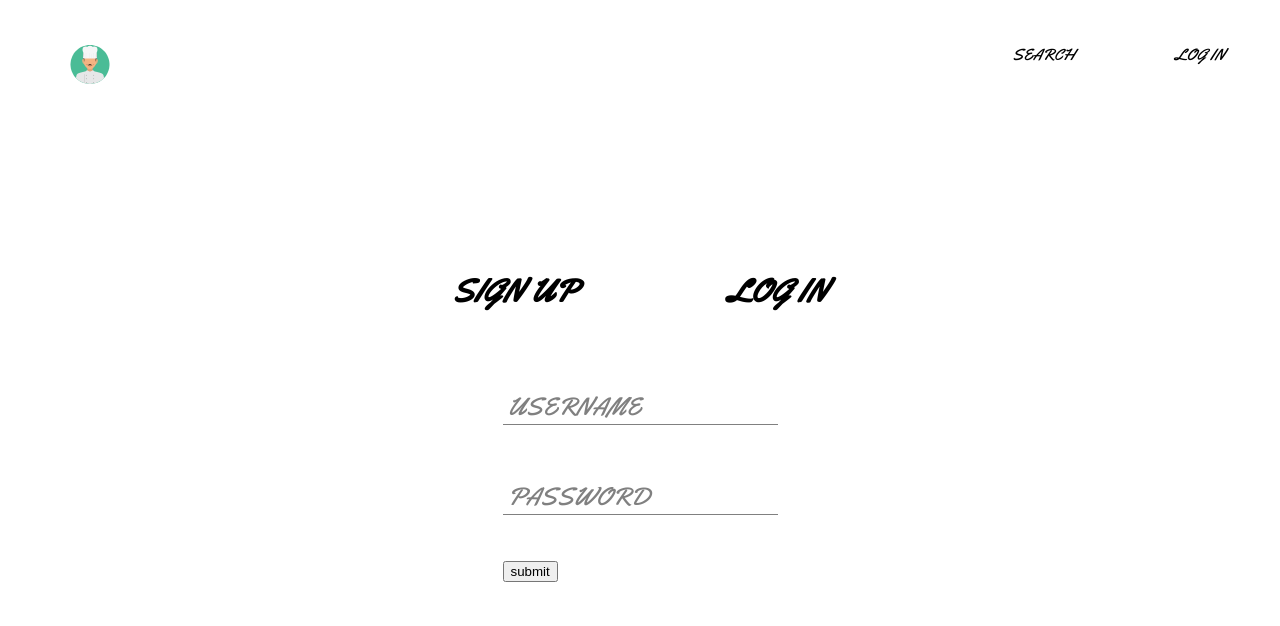
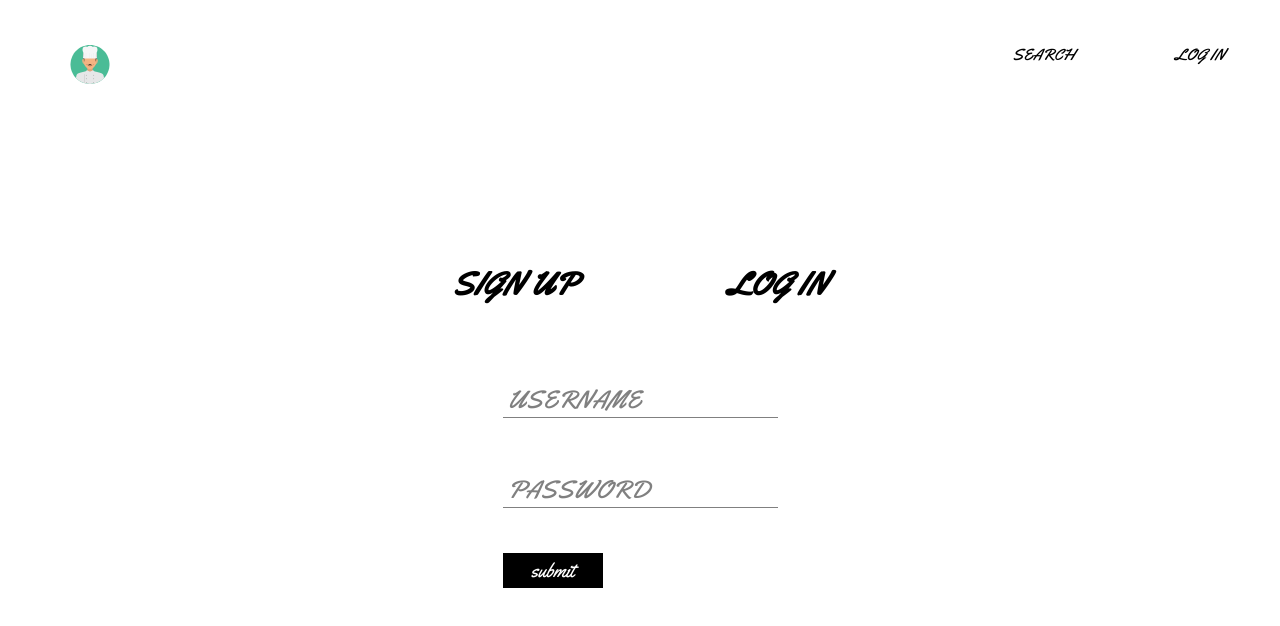
Before and after one commit to DeveloperIsh1179/ts-recipe-app, a React (Create React App) app: page /auth in a window 1280 px wide. Both pictures are taken after a click on the element "SIGN UP". Shown: the top 626 px of the page. Built offline with nearby package versions, Linux system fonts and the light colour scheme; what amazon-cognito-identity-js would draw is missing.

Commit message:
refactored button to be customizable

```diff
--- a/src/components/button/button.component.tsx
+++ b/src/components/button/button.component.tsx
@@ -0,0 +1,20 @@
+import { RefObject } from 'react';
+import { StyledButton } from './button.styles';
+
+type ButtonName = {
+  name: string;
+  type: 'submit' | 'reset' | 'button';
+};
+
+function Button(props: ButtonName): JSX.Element {
+  const { name, type } = props;
+  return (
+    <div>
+      <StyledButton type={type}>
+        {name}
+      </StyledButton>
+    </div>
+  );
+}
+
+export default Button;
--- a/src/components/button/button.styles.tsx
+++ b/src/components/button/button.styles.tsx
@@ -0,0 +1,11 @@
+import styled from 'styled-components';
+
+export const StyledButton = styled.button`
+width: 100px;
+height: 35px;
+border: none;
+color: white;
+font-family: 'Yellowtail', cursive;
+font-size: 20px;
+background-color: black;
+`;
--- a/src/components/sign-in-form/sign-in-form.component.tsx
+++ b/src/components/sign-in-form/sign-in-form.component.tsx
@@ -2,6 +2,7 @@ import {
   useState, ChangeEvent, FormEvent, useContext,
 } from 'react';
 import FormInput from 'components/form-input/form-input.component';
+import Button from 'components/button/button.component';
 import { signInCognito } from 'utils/amazon-cognito/amazon-cognito.utils';
 import { CognitoUserSession } from 'amazon-cognito-identity-js';
 import { ToastContainer, toast } from 'react-toastify';
@@ -59,7 +60,7 @@ function SignInForm(): JSX.Element {
           value={password}
           onChange={handleOnChange}
         />
-        <button type="submit">submit</button>
+        <Button name="submit" type="submit" />
       </form>
     </SignInContainer>
   );
```
